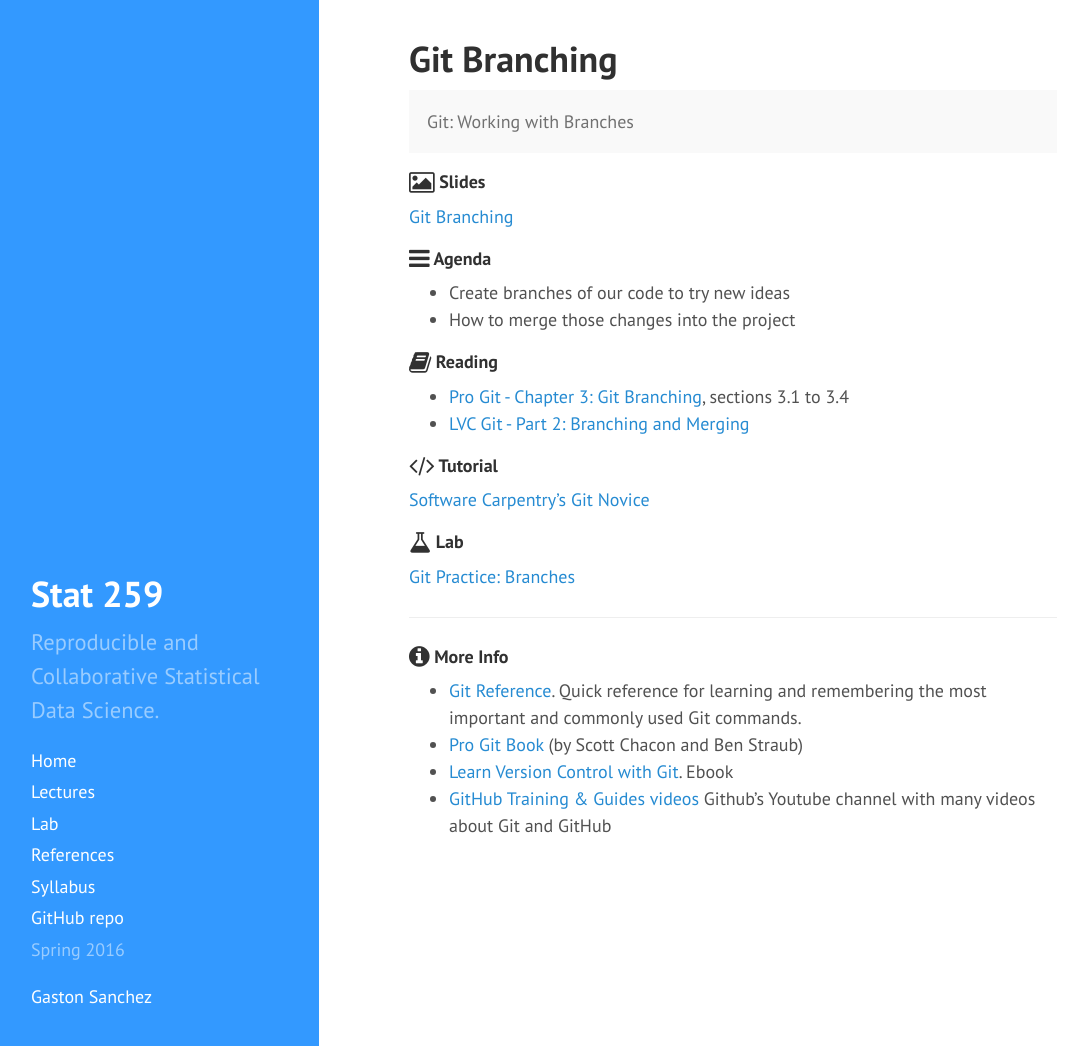
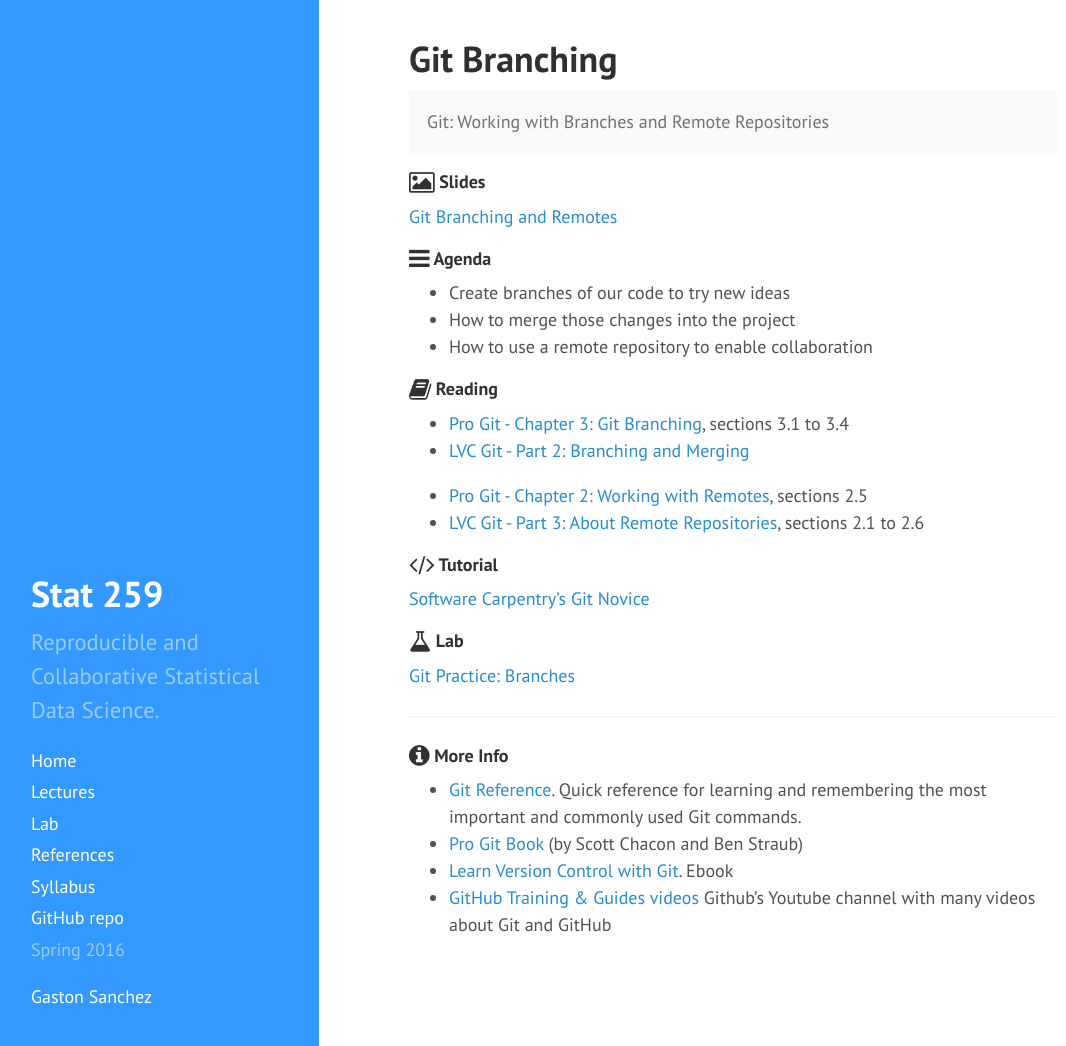
Before and after one commit to gastonstat/relic-stat259, a Jekyll site: the page built from lectures/06-git-branching.md, in a window 1280 px wide and 1046 px high. Shown: the whole window, without its empty margins (5-1071 px from the left). Built offline with Jekyll 4.4.1, drawn with Linux system fonts in a browser that asks for light colours; nearby versions of some CDN libraries.

Commit message:
merged git branches and remotes, and renamed them as lecture 6

```diff
--- a/lectures/04-git-branching.md
+++ b/lectures/06-git-branching.md
@@ -4,7 +4,7 @@ title: "Git Branching"
 ---
 
 <p class="message">
-  Git: Working with Branches
+  Git: Working with Branches and Remote Repositories
 </p>
 
 <h4>
@@ -12,7 +12,7 @@ title: "Git Branching"
 	Slides
 </h4>
 
-<a href="https://docs.google.com/presentation/d/10bODT4eUDe-pGhEUSNozRpxVkrC4GsKSHZpbsRJx7y0/pub?start=false&loop=false&delayms=3000" target="_blank">Git Branching</a>
+<a href="https://docs.google.com/presentation/d/10bODT4eUDe-pGhEUSNozRpxVkrC4GsKSHZpbsRJx7y0/pub?start=false&loop=false&delayms=3000" target="_blank">Git Branching and Remotes</a>
 
 <h4>
 	<span class="fa fa-bars fa-lg main-list-item-icon"></span>
@@ -21,6 +21,7 @@ title: "Git Branching"
 
 - Create branches of our code to try new ideas
 - How to merge those changes into the project
+- How to use a remote repository to enable collaboration
 
 
 <h4>
@@ -30,6 +31,10 @@ title: "Git Branching"
 
 - [Pro Git - Chapter 3: Git Branching](https://git-scm.com/book/en/v2/Git-Branching-Branches-in-a-Nutshell), sections 3.1 to 3.4
 - [LVC Git - Part 2: Branching and Merging](https://www.git-tower.com/learn/git/ebook/command-line/branching-merging/branching-can-change-your-life#start)
+
+- [Pro Git - Chapter 2: Working with Remotes](https://git-scm.com/book/en/v2/Git-Basics-Working-with-Remotes), sections 2.5
+- [LVC Git - Part 3: About Remote Repositories](http://www.git-tower.com/learn/git/ebook/command-line/remote-repositories/introduction#start), sections 2.1 to 2.6
+
 
 <h4>
 	<span class="fa fa-code fa-lg main-list-item-icon"></span>
```
Also changed, not shown: lectures/05-git-remotes.md (deleted, +0 -58 lines).
